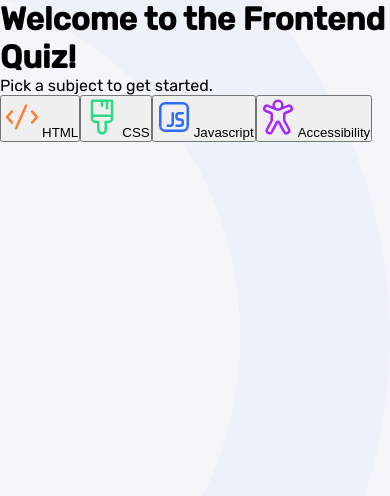
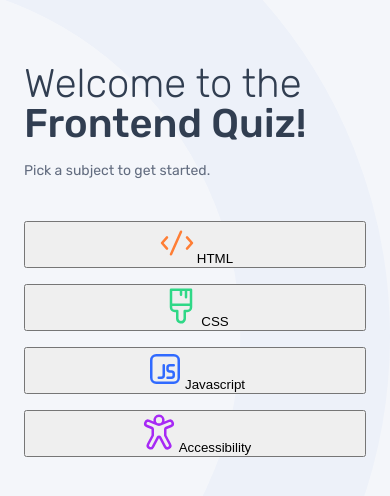
Before and after one commit to RicardoGeada/fm-frontend-quizz-app, an Angular app: page / in a window 390 px wide. Shown: the top 496 px of the page. Built offline with nearby package versions, Linux system fonts and the light colour scheme.

Commit message:
feat: implement start page layout and mobile styles

```diff
--- a/src/app/pages/start/start.html
+++ b/src/app/pages/start/start.html
@@ -1,31 +1,31 @@
-<header>
+<header class="header">
   <!-- light-dark toggle -->
 </header>
-<main>
+<main class="content">
   <div class="headline">
-    <h1>
-      <span class="subtitle">Welcome to the </span>
-      <span class="title">Frontend Quiz!</span>
+    <h1 class="headline__title">
+      <span class="headline__subtitle">Welcome to the</span><br>
+      <span>Frontend Quiz!</span>
     </h1>
-    <span class="description">Pick a subject to get started.</span>
+    <span class="headline__description">Pick a subject to get started.</span>
   </div>
   <div class="quiz-categories">
     <!-- quiz category button -->
     <button>
-        <img src="assets/images/icon-html.svg" alt="">
-        <span>HTML</span>
+      <img src="assets/images/icon-html.svg" alt="" />
+      <span>HTML</span>
     </button>
     <button>
-        <img src="assets/images/icon-css.svg" alt="">
-        <span>CSS</span>
+      <img src="assets/images/icon-css.svg" alt="" />
+      <span>CSS</span>
     </button>
     <button>
-        <img src="assets/images/icon-js.svg" alt="">
-        <span>Javascript</span>
+      <img src="assets/images/icon-js.svg" alt="" />
+      <span>Javascript</span>
     </button>
     <button>
-        <img src="assets/images/icon-accessibility.svg" alt="">
-        <span>Accessibility</span>
+      <img src="assets/images/icon-accessibility.svg" alt="" />
+      <span>Accessibility</span>
     </button>
   </div>
 </main>
--- a/src/app/pages/start/start.scss
+++ b/src/app/pages/start/start.scss
@@ -0,0 +1,39 @@
+@use "./../../../styles/mixins.scss" as mixins;
+
+.header {
+    padding: var(--spacing-200) var(--spacing-300);
+}
+
+.content {
+    display: flex;
+    flex-direction: column;
+    gap: var(--spacing-500);
+    padding: var(--spacing-400) var(--spacing-300);
+}
+
+.headline {
+    display: flex;
+    flex-direction: column;
+    gap: var(--spacing-200);
+
+    &__title {
+        color: var(--color-blue-900);
+        @include mixins.apply-text-preset("2--mobile--medium")
+    }
+
+    &__subtitle {
+        color: var(--color-blue-900);
+        @include mixins.apply-text-preset("2--mobile--light")
+    }
+
+    &__description {
+        color: var(--color-grey-500);
+        @include mixins.apply-text-preset("5--mobile")
+    }
+}
+
+.quiz-categories {
+    display: flex;
+    flex-direction: column;
+    gap: var(--spacing-200);
+}
--- a/src/styles/mixins.scss
+++ b/src/styles/mixins.scss
@@ -1,5 +1,8 @@
+@use 'sass:map';
+@use './text-presets.scss' as tp;
+
 @mixin apply-text-preset($name) {
-  $preset: map.get($text-presets, $name);
+  $preset: map.get(tp.$text-presets, $name);
 
   @if $preset {
     font-style: map.get($preset, style, normal);
--- a/src/styles/text-presets.scss
+++ b/src/styles/text-presets.scss
@@ -1,5 +1,3 @@
-@use 'sass:map';
-
 $text-presets: (
   "1": (
     style: normal,
```
